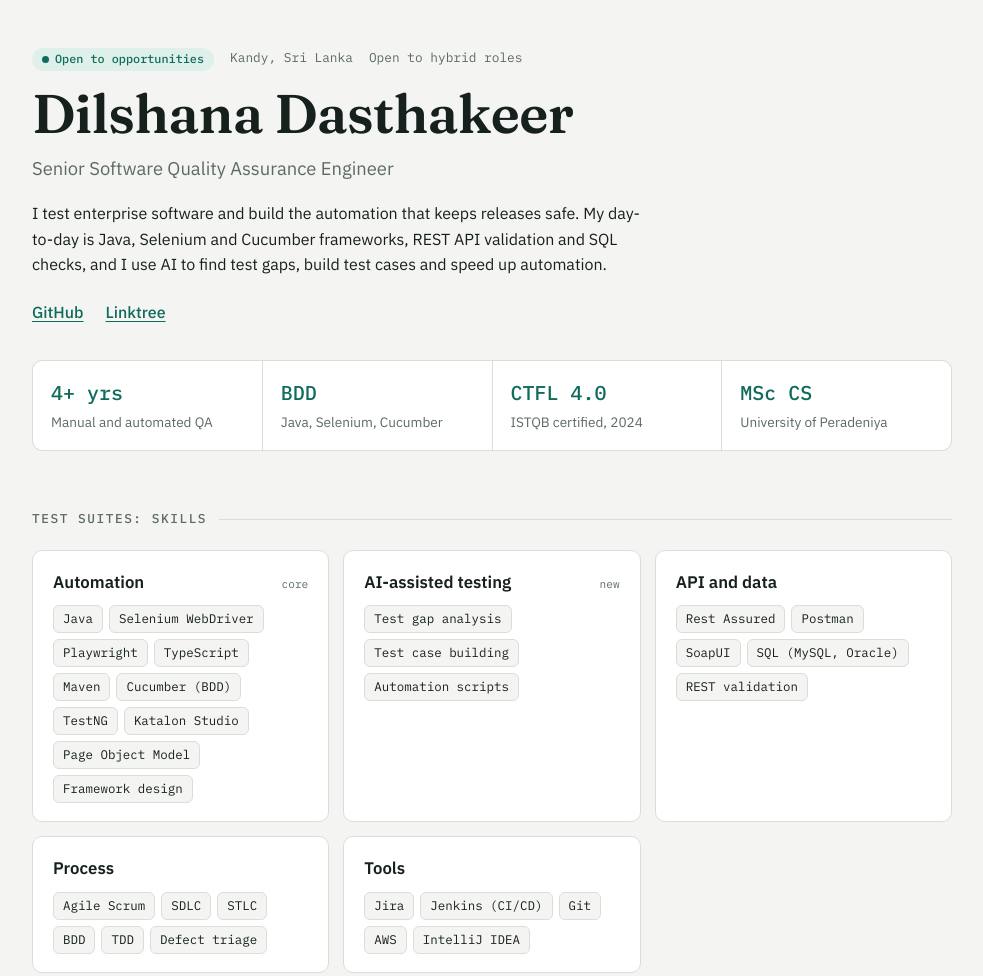
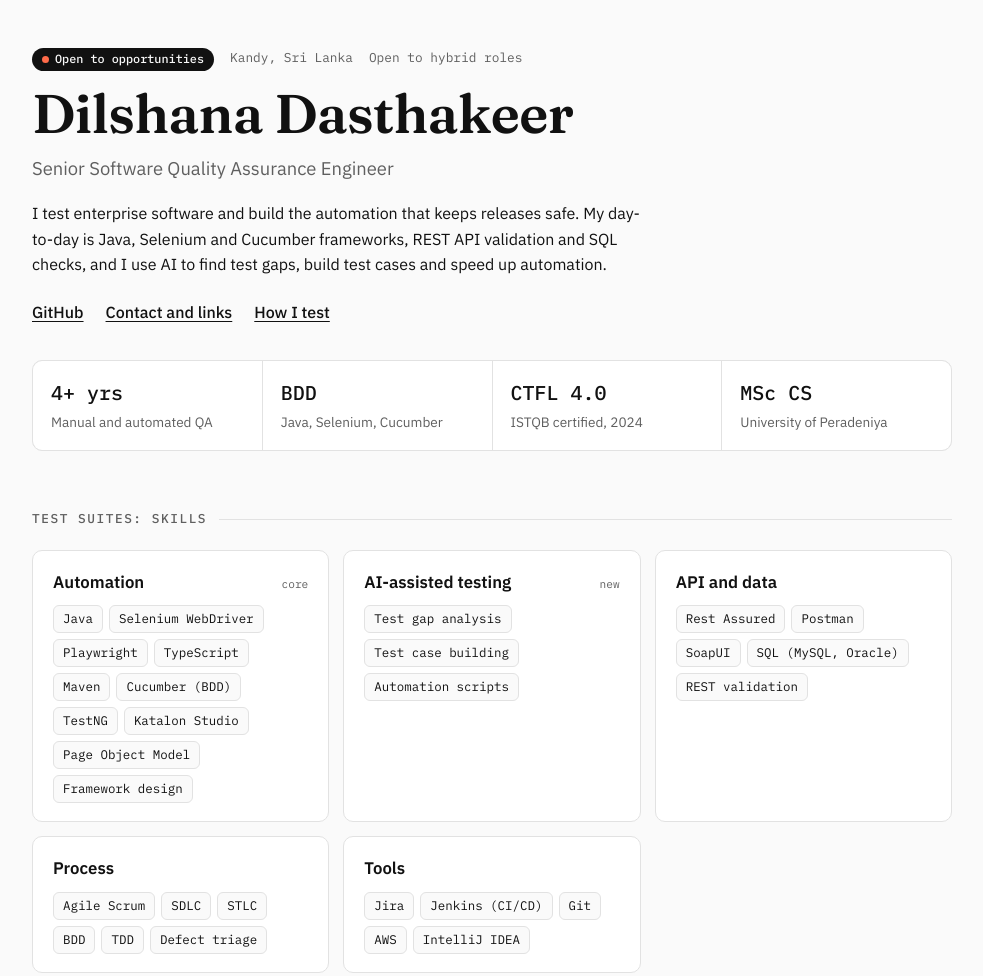
Before and after one commit to dilshana-dasthakeer/dilshana-dasthakeer.github.io, a plain HTML site: page index.html in a window 1280 px wide. Shown: the top 976 px of the page, without its empty margins (148-1131 px from the left). Drawn offline with Linux system fonts and the light colour scheme.

Commit message:
Update index.html

```diff
--- a/index.html
+++ b/index.html
@@ -9,8 +9,8 @@
 <link href="https://fonts.googleapis.com/css2?family=IBM+Plex+Mono:wght@400;500&family=IBM+Plex+Sans:wght@400;500;600&family=Fraunces:opsz,wght@9..144,600&display=swap" rel="stylesheet">
 <style>
 :root{
-  --bg:#f4f5f2; --surface:#ffffff; --ink:#16201d; --muted:#5b6a65; --line:#d9ded9;
-  --accent:#0f6b5a; --accent-soft:#dff0ea; --warn:#9a5b00;
+  --bg:#fafafa; --surface:#ffffff; --ink:#111111; --muted:#5f5f5f; --line:#e2e2e2;
+  --accent:#111111; --accent-soft:#efefef; --warn:#e8553d;
   --font-display:'Fraunces',Georgia,serif;
   --font-body:'IBM Plex Sans',system-ui,-apple-system,'Segoe UI',sans-serif;
   --font-mono:'IBM Plex Mono',ui-monospace,Menlo,Consolas,monospace;
@@ -18,8 +18,8 @@
 }
 @media (prefers-color-scheme:dark){
   :root{
-    --bg:#0f1715; --surface:#16211e; --ink:#e7eeea; --muted:#9db0a8; --line:#273632;
-    --accent:#52c9ac; --accent-soft:#12302a; --warn:#e0a24a; color-scheme:dark;
+    --bg:#0b0b0b; --surface:#141414; --ink:#f2f2f2; --muted:#a3a3a3; --line:#2b2b2b;
+    --accent:#f2f2f2; --accent-soft:#1f1f1f; --warn:#ff7a63; color-scheme:dark;
   }
 }
 *{box-sizing:border-box}
@@ -36,8 +36,8 @@ h3{font-size:1.05rem;font-weight:600}
 p{margin:0}
 header{padding:48px 0 28px}
 .eyebrow{font-family:var(--font-mono);font-size:.8rem;color:var(--muted);margin-bottom:14px;display:flex;flex-wrap:wrap;gap:6px 16px}
-.pill{display:inline-flex;align-items:center;gap:6px;font-family:var(--font-mono);font-size:.74rem;font-weight:500;padding:2px 10px;border-radius:999px;background:var(--accent-soft);color:var(--accent)}
-.pill::before{content:"";width:7px;height:7px;border-radius:50%;background:currentColor}
+.pill{display:inline-flex;align-items:center;gap:6px;font-family:var(--font-mono);font-size:.74rem;font-weight:500;padding:2px 10px;border-radius:999px;background:var(--ink);color:var(--bg)}
+.pill::before{content:"";width:7px;height:7px;border-radius:50%;background:#ff6b4a}
 .role-line{font-size:1.15rem;color:var(--muted);margin-top:10px}
 .lede{max-width:65ch;margin-top:18px}
 .links{display:flex;flex-wrap:wrap;gap:10px 22px;margin-top:22px;font-weight:500}
@@ -86,7 +86,8 @@ footer .wrap{border-top:1px solid var(--line);padding-top:22px;display:flex;flex
     <p class="lede">I test enterprise software and build the automation that keeps releases safe. My day-to-day is Java, Selenium and Cucumber frameworks, REST API validation and SQL checks, and I use AI to find test gaps, build test cases and speed up automation.</p>
     <div class="links">
       <a href="https://github.com/dilshana-dasthakeer">GitHub</a>
-      <a href="https://linktr.ee/Dilshana6">Linktree</a>
+      <a href="https://linktr.ee/Dilshana6">Contact and links</a>
+      <a href="https://github.com/dilshana-dasthakeer/selenium-java-testng-framework/blob/main/docs/TEST_STRATEGY.md">How I test</a>
     </div>
     <div class="summary" role="list">
       <div role="listitem"><b>4+ yrs</b><span>Manual and automated QA</span></div>
@@ -189,7 +190,7 @@ footer .wrap{border-top:1px solid var(--line);padding-top:22px;display:flex;flex
 
 <footer>
   <div class="wrap">
-    <span>Dilshana Dasthakeer · Kandy, Sri Lanka</span>
+    <span>Dilshana Dasthakeer · Kandy, Sri Lanka · Get in touch through <a href="https://linktr.ee/Dilshana6">my links page</a></span>
     <span><a href="https://github.com/dilshana-dasthakeer">github.com/dilshana-dasthakeer</a> · <a href="https://linktr.ee/Dilshana6">linktr.ee/Dilshana6</a></span>
   </div>
 </footer>
```
